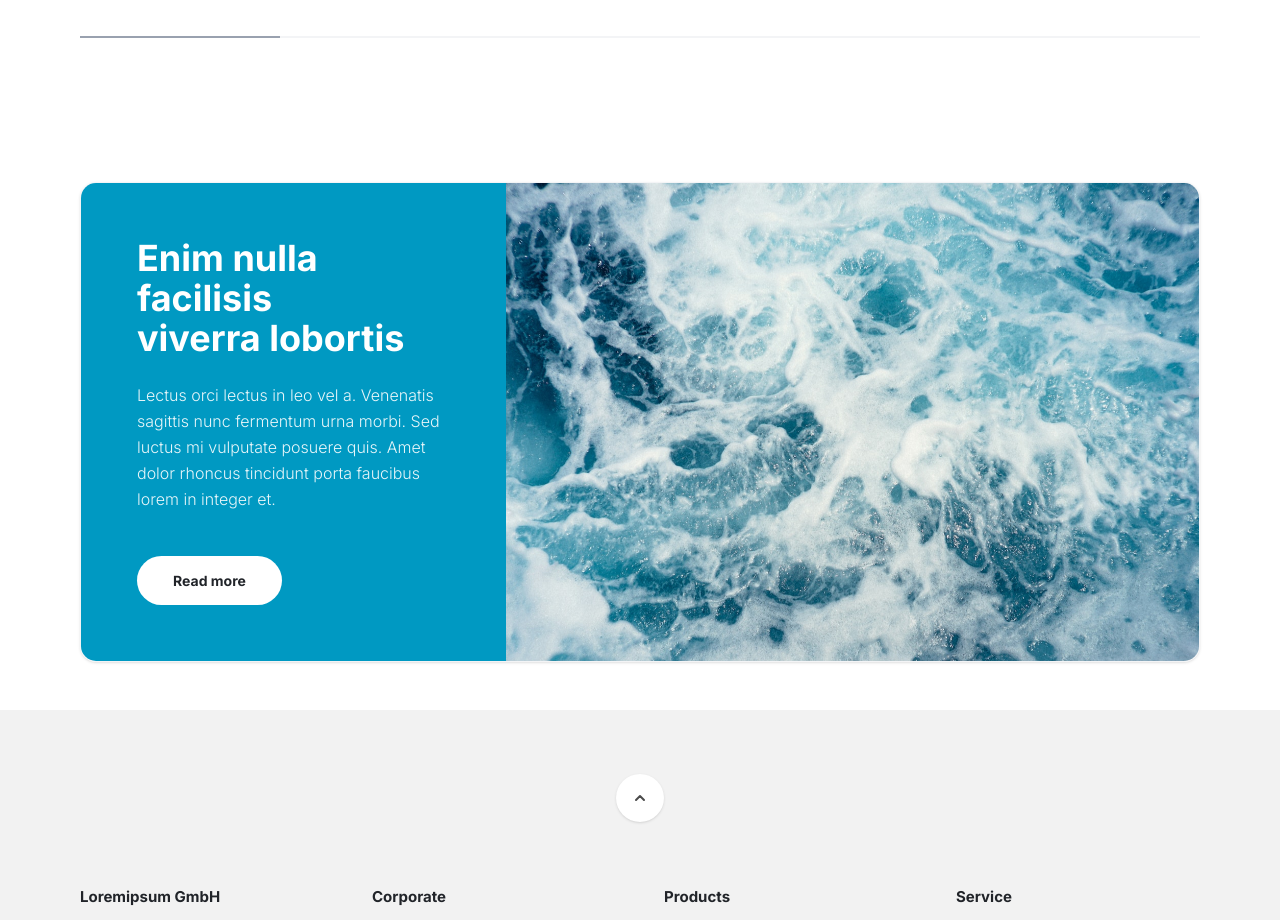
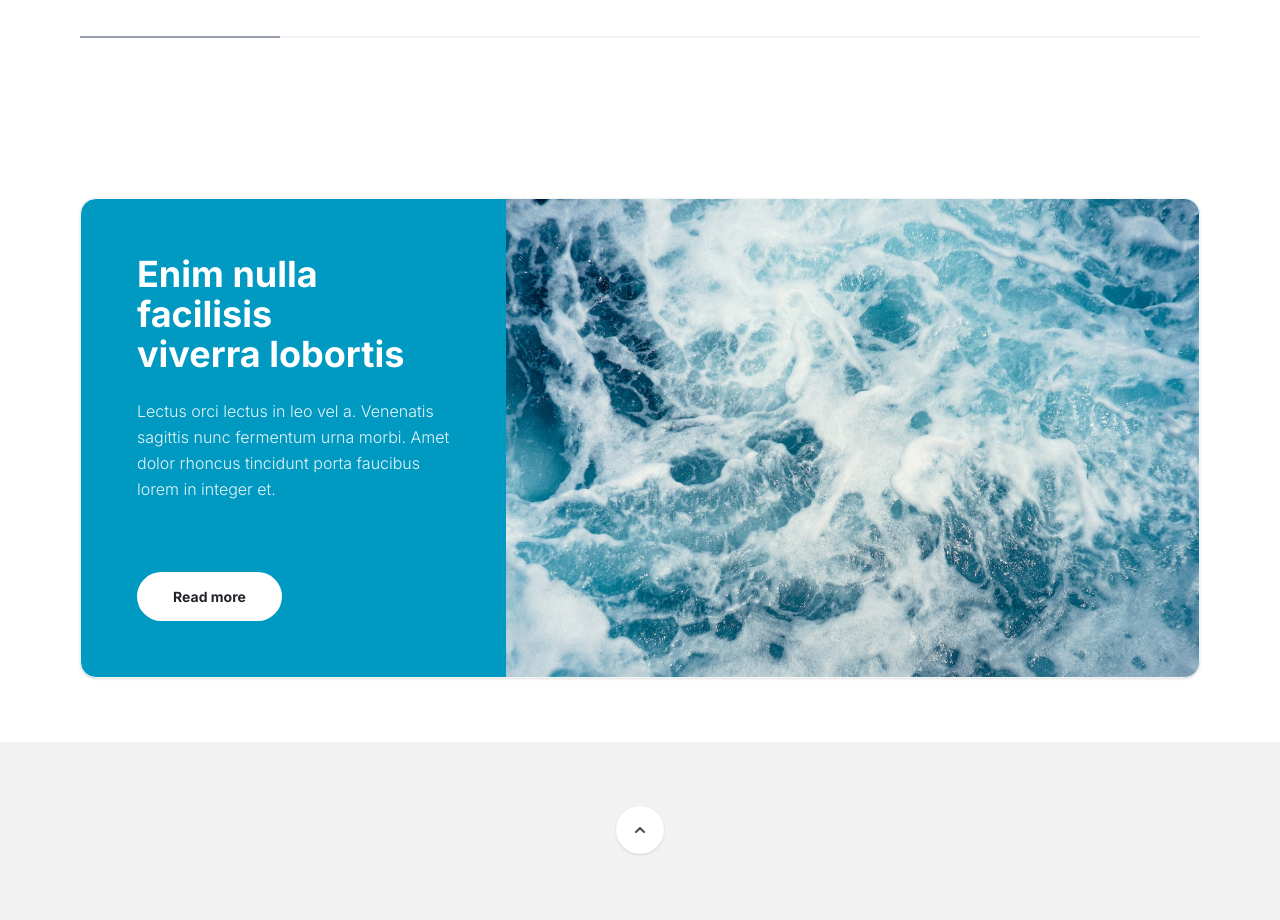
Before and after one commit to Myrikss/Probearbeit-Alpaka, a React (Vite) app: page / in a window 1280 px wide. Shown: the part 2340-3260 px from the top of the page. Built offline with nearby package versions, Linux system fonts and the light colour scheme.

Commit message:
Fixed Missing Image of Highlight Card

```diff
--- a/src/components/ui/HighlightCard.tsx
+++ b/src/components/ui/HighlightCard.tsx
@@ -2,35 +2,34 @@ import SectionContainer from '../layout/SectionContainer';
 
 const HighlightCard = () => {
   return (
-    <section className="py-12 bg-white">
+    <section className="py-12 md:py-16 bg-white">
       <SectionContainer>
-        <div className="flex flex-col md:flex-row rounded-2xl overflow-hidden min-h-[480px] shadow-sm border border-gray-100">
+        <div className="flex flex-col md:flex-row rounded-2xl overflow-hidden min-h-[480px] shadow-sm border border-gray-100 bg-[#0099C2]">
 
-          <div className="w-full md:w-[38%] bg-[#0099C2] p-10 md:p-14 flex flex-col justify-between text-white">
-            <div className="space-y-6">
-              <h2 className="text-3xl md:text-4xl font-semibold leading-[1.1]">
-                Enim nulla facilisis <br /> viverra lobortis
-              </h2>
-              <p className="text-[15px] md:text-base opacity-90 leading-relaxed font-light max-w-sm">
-                Lectus orci lectus in leo vel a. Venenatis sagittis nunc fermentum urna morbi.
-                Sed luctus mi vulputate posuere quis.
-                Amet dolor rhoncus tincidunt porta faucibus lorem in integer et.
-              </p>
-            </div>
-
-            <div className="mt-10">
-              <button className="px-9 py-3.5 bg-white text-black font-bold rounded-full text-[14px] hover:bg-gray-100 transition-all active:scale-95">
-                Read more
-              </button>
-            </div>
-          </div>
-
-          <div className="w-full md:w-[62%] relative bg-gray-200">
+          <div className="w-full h-64 md:h-auto md:w-[62%] relative bg-gray-200 order-first md:order-last flex-shrink-0">
             <img
               src="/src/assets/highlight.jpg"
               alt="Highlight Visual"
               className="absolute inset-0 w-full h-full object-cover"
             />
+          </div>
+
+          <div className="w-full md:w-[38%] p-8 md:p-14 flex flex-col justify-between text-white">
+            <div className="space-y-6">
+              <h2 className="text-3xl md:text-4xl font-semibold leading-[1.1]">
+                Enim nulla facilisis <br className="hidden md:inline" /> viverra lobortis
+              </h2>
+              <p className="text-[15px] md:text-base opacity-90 leading-relaxed font-light max-w-sm">
+                Lectus orci lectus in leo vel a. Venenatis sagittis nunc fermentum urna morbi.
+                Amet dolor rhoncus tincidunt porta faucibus lorem in integer et.
+              </p>
+            </div>
+
+            <div className="mt-10 md:mt-0">
+              <button className="px-9 py-3.5 bg-white text-black font-bold rounded-full text-[14px] hover:bg-gray-100 transition-all active:scale-95">
+                Read more
+              </button>
+            </div>
           </div>
 
         </div>
```
